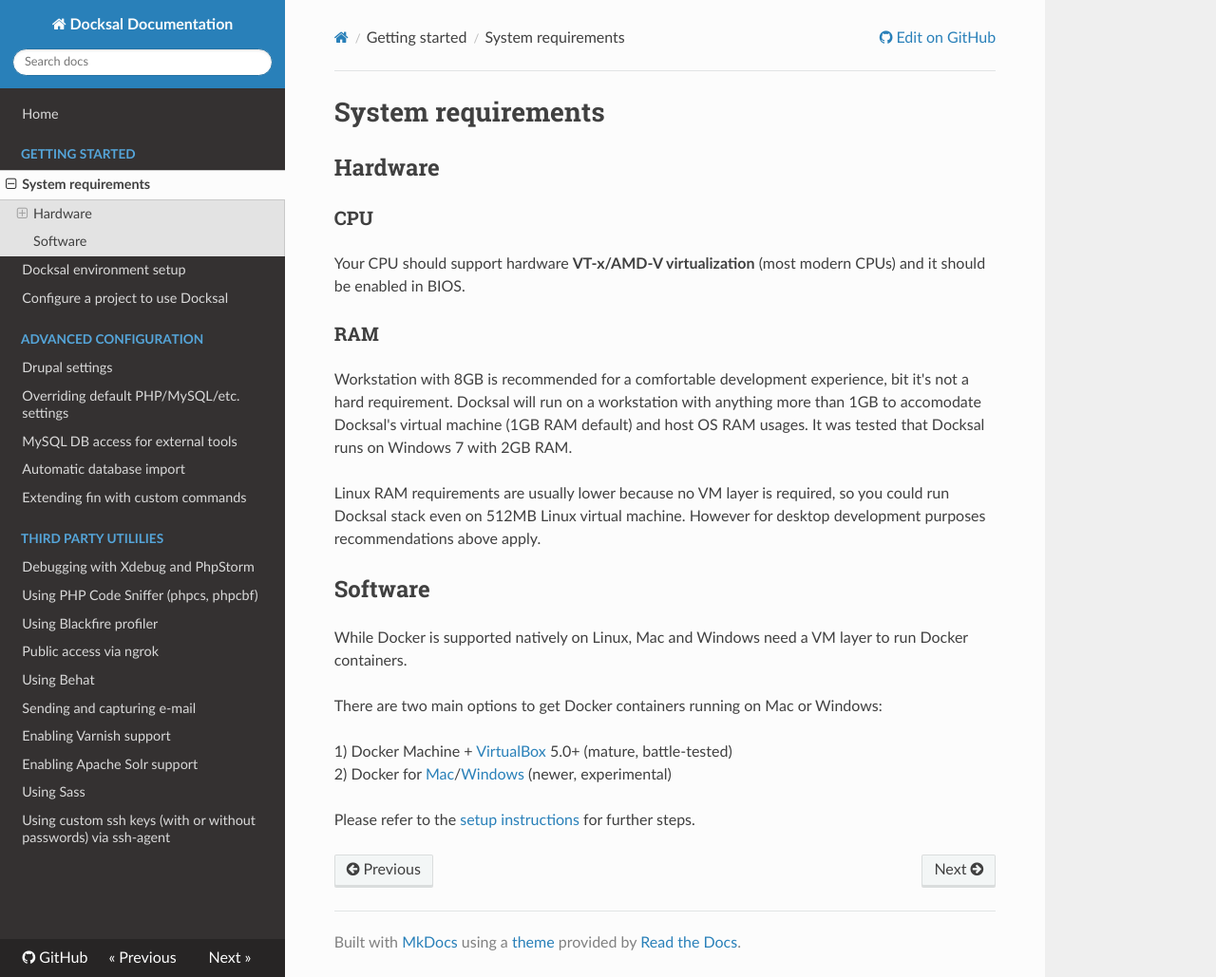
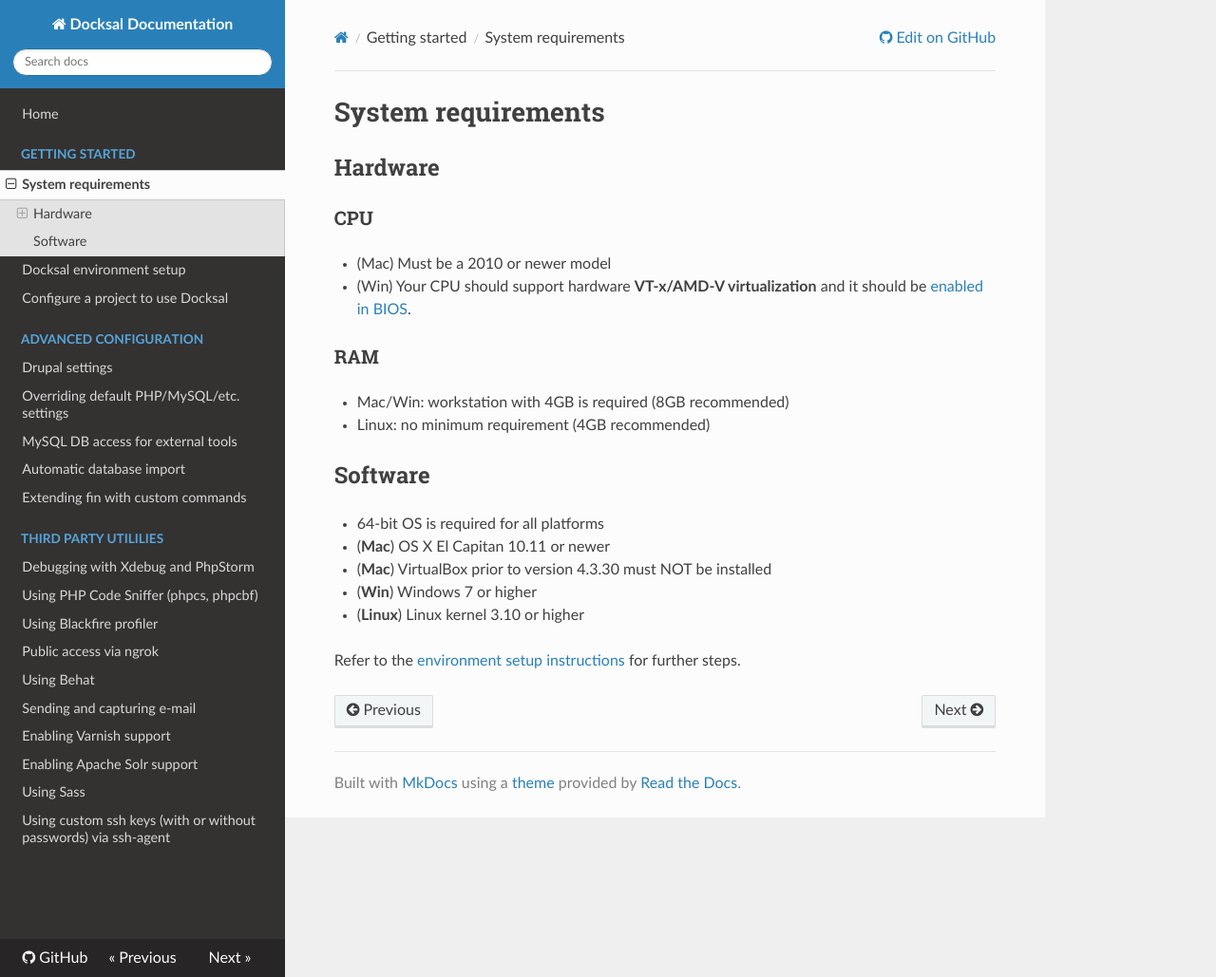
Before and after one commit to docksal/docksal, an MkDocs documentation site: the page built from docs/system-requirements.md, in a window 1280 px wide and 1029 px high. Shown: the whole window at 95% size. Built offline with MkDocs 1.6.1, drawn with Linux system fonts in a browser that asks for light colours; nearby versions of some CDN libraries; old or Windows-style settings are respelled for this version of MkDocs.

Commit message:
Update system-requirements.md

```diff
--- a/docs/system-requirements.md
+++ b/docs/system-requirements.md
@@ -4,21 +4,21 @@
 
 ### CPU
 
-Your CPU should support hardware **VT-x/AMD-V virtualization** (most modern CPUs) and it should be enabled in BIOS.
+- (Mac) Must be a 2010 or newer model
+- (Win) Your CPU should support hardware **VT-x/AMD-V virtualization** and it should be [enabled in BIOS](https://access.redhat.com/documentation/en-US/Red_Hat_Enterprise_Linux/6/html/Virtualization_Administration_Guide/sect-Virtualization-Troubleshooting-Enabling_Intel_VT_and_AMD_V_virtualization_hardware_extensions_in_BIOS.html).
 
 ### RAM
 
-Workstation with 8GB is recommended for a comfortable development experience, bit it's not a hard requirement. Docksal will run on a workstation with anything more than 1GB to accomodate Docksal's virtual machine (1GB RAM default) and host OS RAM usages. It was tested that Docksal runs on Windows 7 with 2GB RAM.
-
-Linux RAM requirements are usually lower because no VM layer is required, so you could run Docksal stack even on 512MB Linux virtual machine. However for desktop development purposes recommendations above apply.
+- Mac/Win: workstation with 4GB is required (8GB recommended)
+- Linux: no minimum requirement (4GB recommended)
 
 ## Software
 
-While Docker is supported natively on Linux, Mac and Windows need a VM layer to run Docker containers.
+- 64-bit OS is required for all platforms
+- (**Mac**) OS X El Capitan 10.11 or newer
+- (**Mac**) VirtualBox prior to version 4.3.30 must NOT be installed
+- (**Win**) Windows 7 or higher
+- (**Linux**) Linux kernel 3.10 or higher
 
-There are two main options to get Docker containers running on Mac or Windows:
 
-1) Docker Machine + [VirtualBox](https://www.virtualbox.org) 5.0+ (mature, battle-tested)
-2) Docker for [Mac](https://docs.docker.com/docker-for-mac)/[Windows](https://docs.docker.com/docker-for-windows) (newer, experimental)
-
-Please refer to the [setup instructions](env-setup.md#setup) for further steps.
+Refer to the [environment setup instructions](env-setup.md#setup) for further steps.
```
